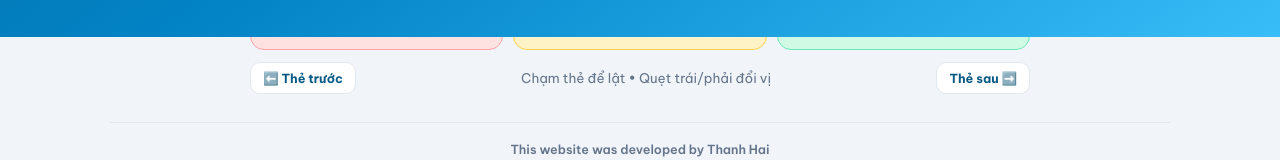
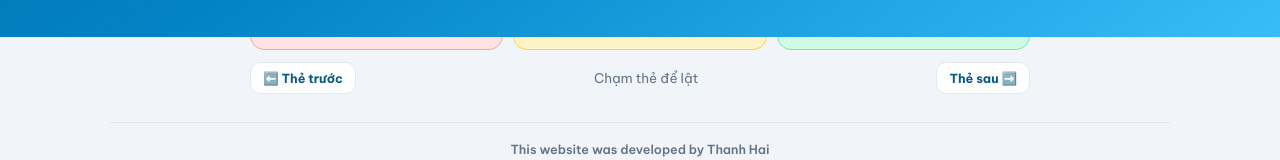
Before and after one commit to henryle16032000-cmd/thuoc-yhct, a plain HTML site: page index.html in a window 1280 px wide. Shown: the part 763-923 px from the top of the page. Drawn offline with Linux system fonts and the light colour scheme.

Commit message:
Update index.html

```diff
--- a/index.html
+++ b/index.html
@@ -1092,7 +1092,7 @@
 
         <div class="fc-nav-row">
           <button class="btn btn-outline btn-sm" onclick="prevCard()">⬅️ Thẻ trước</button>
-          <small style="color:var(--muted); text-align:center;">Chạm thẻ để lật • Quẹt trái/phải đổi vị</small>
+          <small style="color:var(--muted); text-align:center;">Chạm thẻ để lật</small>
           <button class="btn btn-outline btn-sm" onclick="nextCard()">Thẻ sau ➡️</button>
         </div>
       </div>
```
